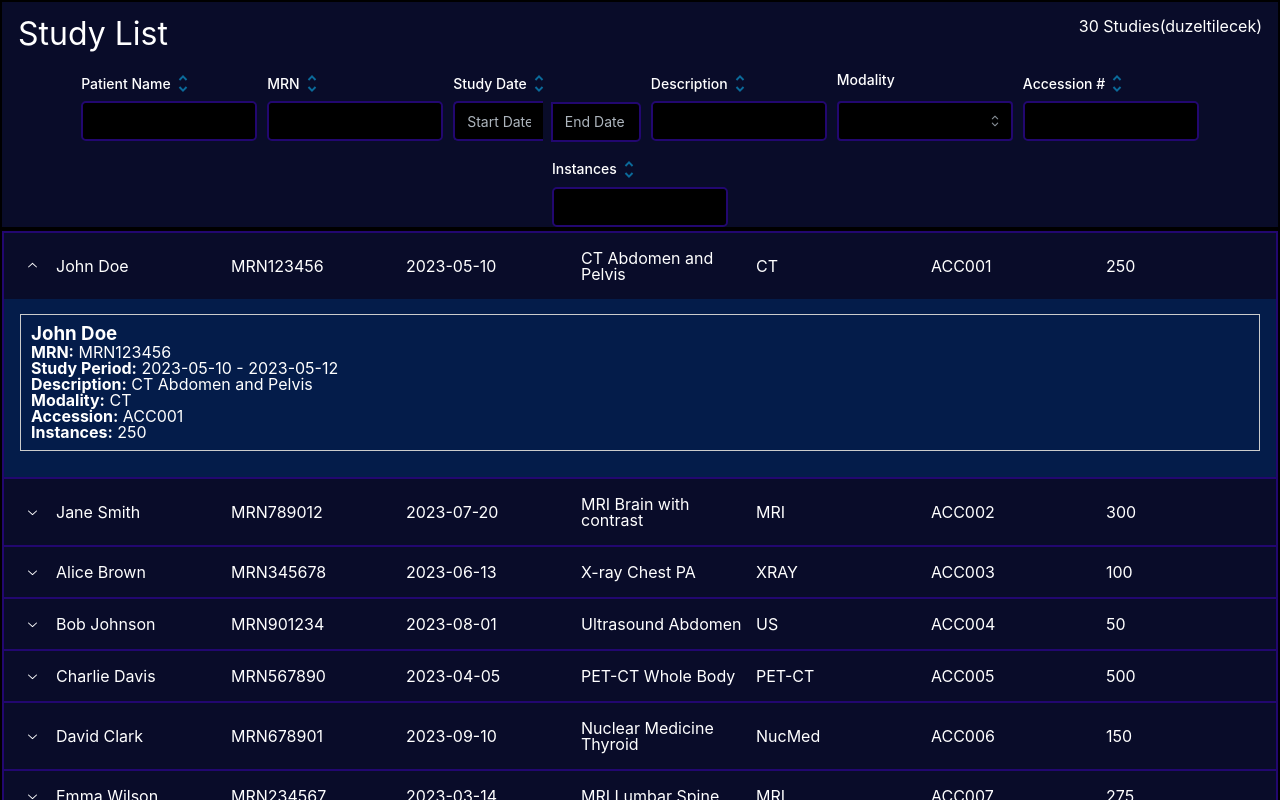
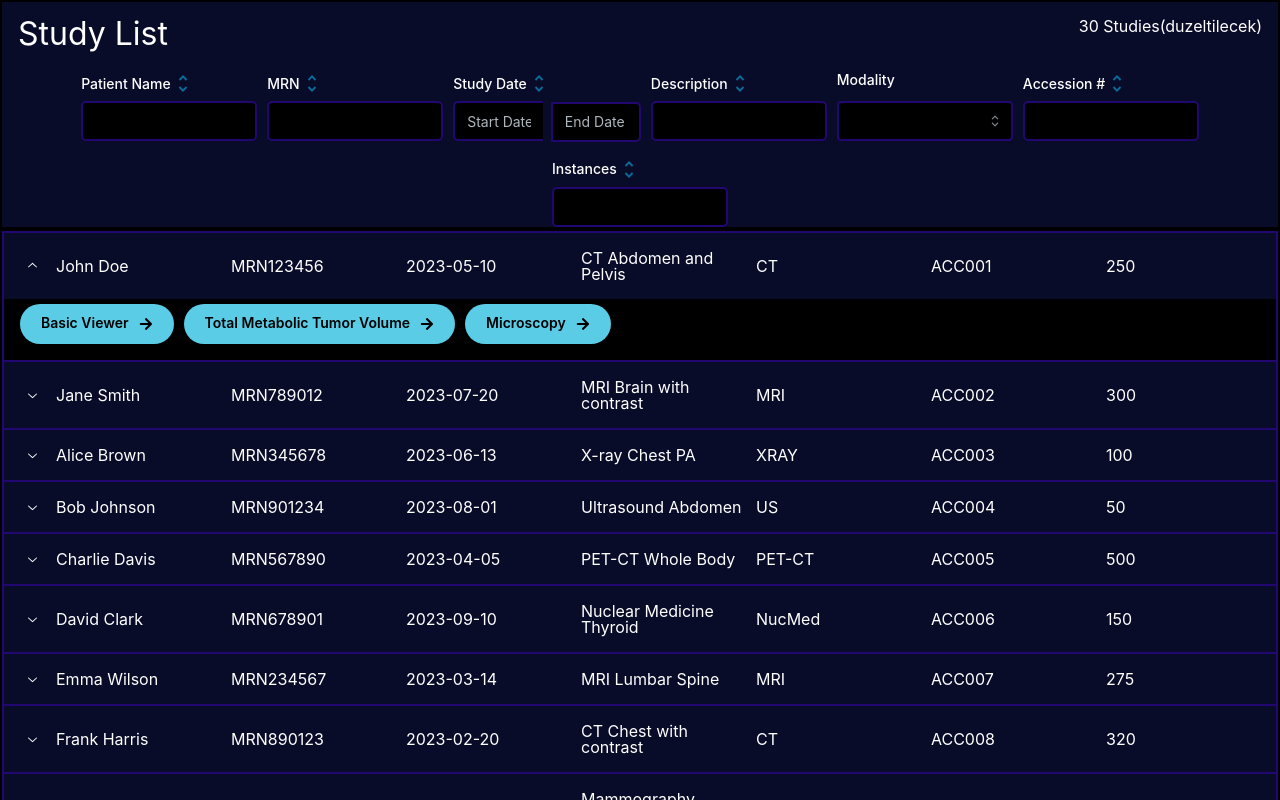
Before and after one commit to haticesaike/dicomViewer, a React (Vite) app: page / in a window 1280 px wide. Both pictures are taken after a click on the button 640 px from the left and 265 px from the top of the page. Shown: the top 800 px of the page. Built offline with nearby package versions, Linux system fonts and the light colour scheme.

Commit message:
StudyItem buttons created

```diff
--- a/src/components/studyItem/StudyItem.module.css
+++ b/src/components/studyItem/StudyItem.module.css
@@ -0,0 +1,11 @@
+.container {
+    display: flex;
+    gap: 10px;
+}
+
+.buttonContent {
+    display: flex;
+    flex-direction: row;
+    justify-content: center;
+    gap: 10px;
+}
--- a/src/components/studyItem/StudyItem.tsx
+++ b/src/components/studyItem/StudyItem.tsx
@@ -1,4 +1,7 @@
 import React from 'react';
+import {Button} from '@mantine/core';
+import {FaArrowRight} from 'react-icons/fa';
+import styles from './StudyItem.module.css';
 
 interface PatientItemProps {
     patient: {
@@ -13,16 +16,91 @@ interface PatientItemProps {
     };
 }
 
-const StudyItem: React.FC<PatientItemProps> = ({patient}) => {
+const StudyItem: React.FC<PatientItemProps> = ({}) => {
     return (
-        <div style={{border: '1px solid #ccc', padding: '10px', margin: '10px 0'}}>
-            <h3>{patient.patientName}</h3>
-            <p><strong>MRN:</strong> {patient.mrn}</p>
-            <p><strong>Study Period:</strong> {patient.startDate} - {patient.endDate}</p>
-            <p><strong>Description:</strong> {patient.description}</p>
-            <p><strong>Modality:</strong> {patient.modality}</p>
-            <p><strong>Accession:</strong> {patient.accession}</p>
-            <p><strong>Instances:</strong> {patient.instances}</p>
+        <div className={styles.container}>
+
+            {/*BASIC VIEWER BUTTON*/}
+            <Button
+                className={styles.button}
+                component="a"
+                target="_blank"
+                rel="noopener noreferrer"
+
+                styles={() => ({
+                    root: {
+                        backgroundColor: 'var(--blue-lighter)',
+                        color: 'var(--black)',
+                        borderRadius: '50px',
+                        padding: '10px 20px',
+                        display: 'flex',
+                        width: 'fit-content',
+                        height: '2.5rem',
+                        alignItems: 'center',
+
+                    },
+                })}
+            >
+                <div className={styles.buttonContent}>
+                    <span>Basic Viewer</span>
+                    <FaArrowRight style={{marginTop: '1px'}}/>
+                </div>
+            </Button>
+
+            {/*TOTAL METABOLIC TUMOR VOLUME BUTTON*/}
+            <Button
+                className={styles.button}
+                component="a"
+                target="_blank"
+                rel="noopener noreferrer"
+
+                styles={() => ({
+                    root: {
+                        backgroundColor: 'var(--blue-lighter)',
+                        color: 'var(--black)',
+                        borderRadius: '50px',
+                        padding: '10px 20px',
+                        display: 'flex',
+                        width: 'fit-content',
+                        height: '2.5rem',
+                        alignItems: 'center',
+
+                    },
+                })}
+            >
+                <div className={styles.buttonContent}>
+                    <span>Total Metabolic Tumor Volume</span>
+                    <FaArrowRight style={{marginTop: '1px'}}/>
+                </div>
+            </Button>
+
+
+            {/*MICROSCOPY BUTTON*/}
+            <Button
+                className={styles.button}
+                component="a"
+                target="_blank"
+                rel="noopener noreferrer"
+
+                styles={() => ({
+                    root: {
+                        backgroundColor: 'var(--blue-lighter)',
+                        color: 'var(--black)',
+                        borderRadius: '50px',
+                        padding: '10px 20px',
+                        display: 'flex',
+                        width: 'fit-content',
+                        height: '2.5rem',
+                        alignItems: 'center',
+
+                    },
+                })}
+            >
+                <div className={styles.buttonContent}>
+                    <span>Microscopy</span>
+                    <FaArrowRight style={{marginTop: '1px'}}/>
+                </div>
+            </Button>
         </div>
     );
 };
--- a/src/components/studyList/StudyList.tsx
+++ b/src/components/studyList/StudyList.tsx
@@ -9,7 +9,6 @@ const PatientList: React.FC = () => {
         <Accordion
             transitionDuration={300}
             chevronPosition="left"
-            radius="md"
             styles={() => ({
                 item: {
                     border: `2px solid var(--indigo-purple)`,
@@ -29,7 +28,7 @@ const PatientList: React.FC = () => {
 
                 },
                 panel: {
-                    backgroundColor: 'var(--blue-dark)',
+                    backgroundColor: 'var(--black)',
                     color: 'var(--white)',
                     borderTop: 'none',
                 },
```
